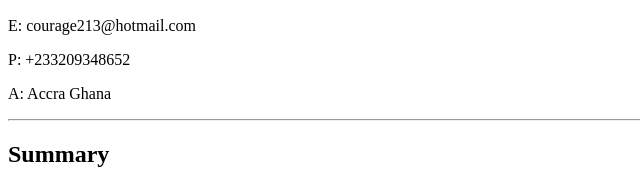
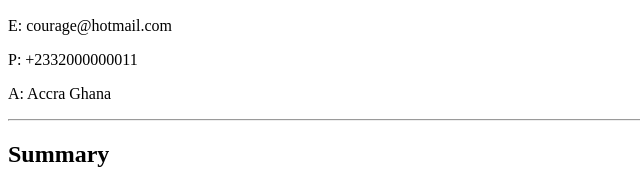
Before and after one commit to Braetor/capstone-project, a plain HTML site: page index.html in a window 1280 px wide. Shown: the part 233-418 px from the top of the page, 0-640 px from the left. Drawn offline with Linux system fonts and the light colour scheme.

Commit message:
Update index.html

```diff
--- a/index.html
+++ b/index.html
@@ -7,8 +7,8 @@
 <body>
     <h1>Courage Asare Resume</h1>
     <img src="./assets/passport.jpg" height="150"/><br>
-    <p>E: courage213@hotmail.com</p>
-    <p>P: +233209348652</p>
+    <p>E: courage@hotmail.com</p>
+    <p>P: +2332000000011</p>
     <p>A: Accra Ghana</p>
     <hr>
 
```
